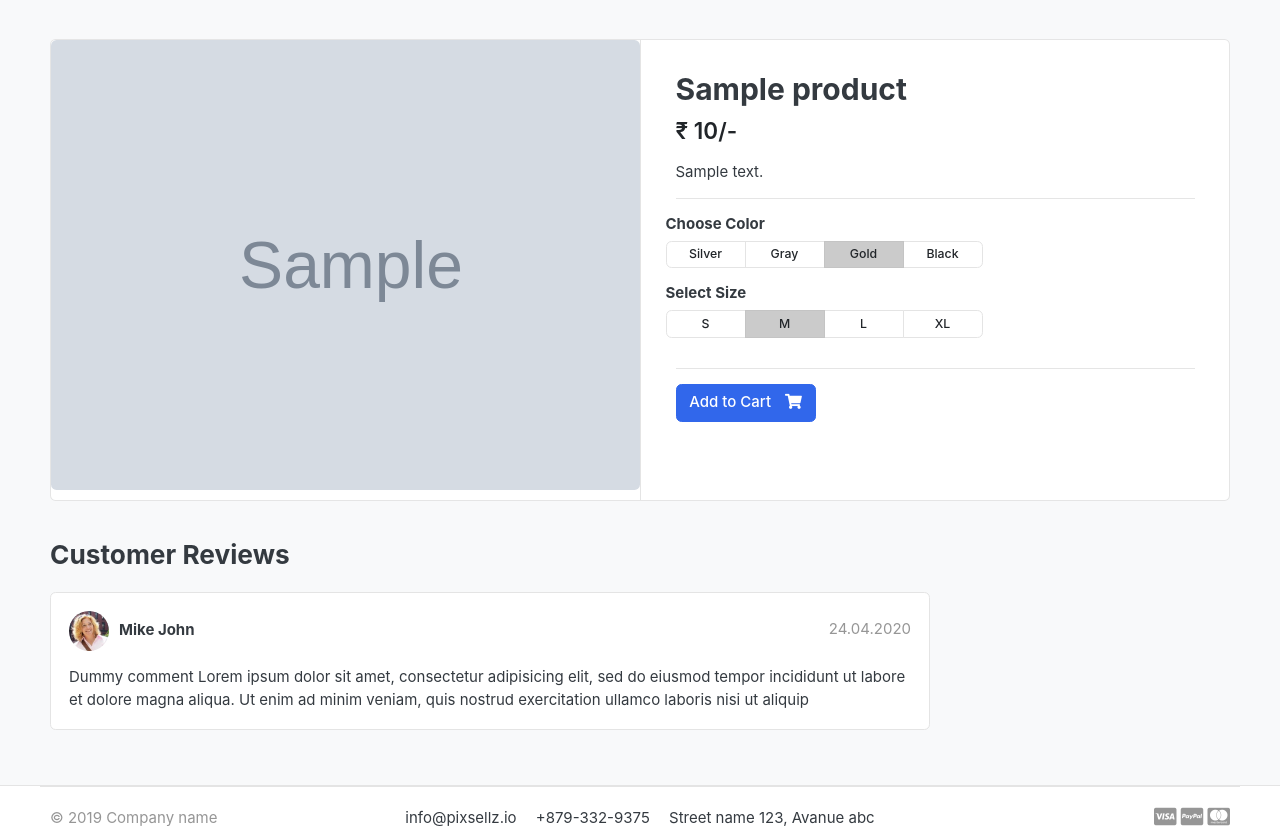
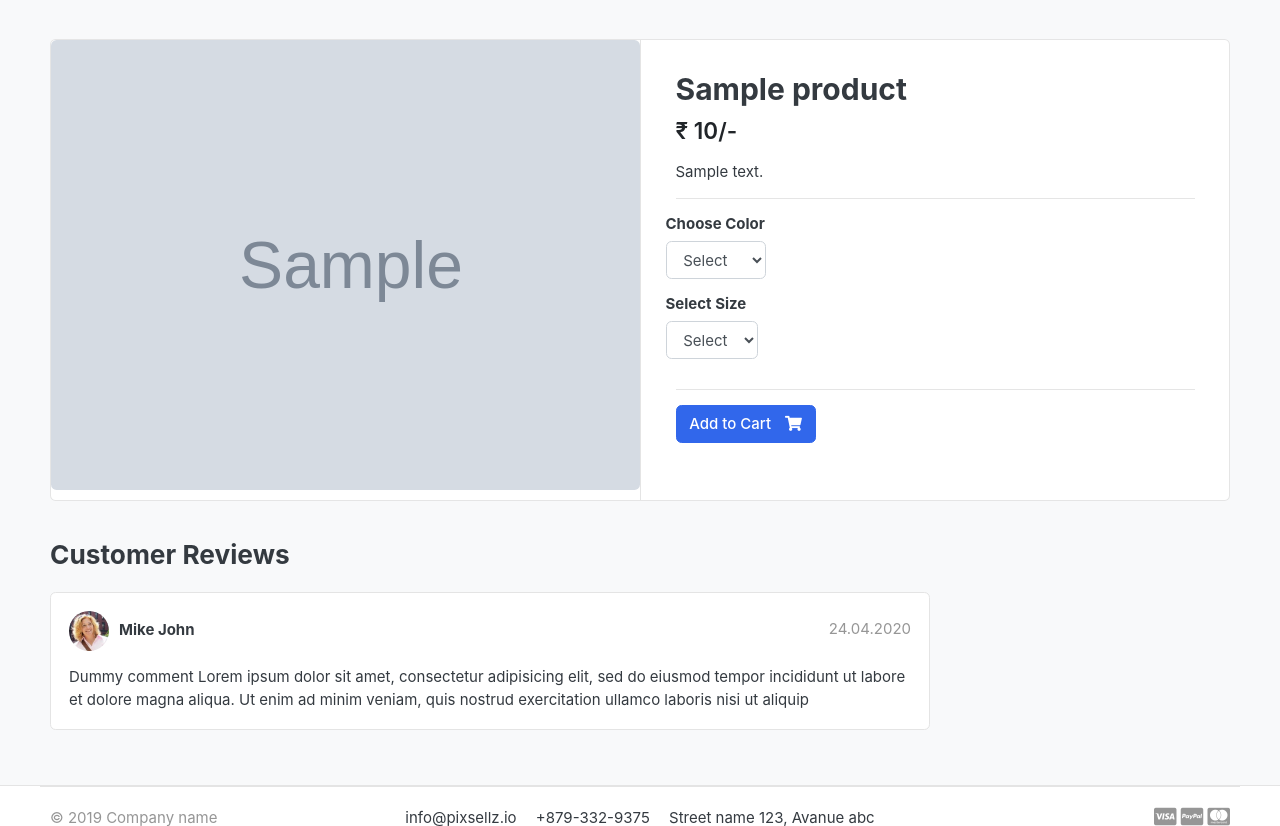
Before and after one commit to hermancoutinho/pet-nut-ecom-dev-django, a Django app: a page that uses templates/store/product_detail.html in a window 1280 px wide. Shown: the part 119-945 px from the top of the page. Run offline with Django 4.2, Linux system fonts and the light colour scheme; tables that the repository leaves empty hold one stand-in row (values such as "Sample post"); grey boxes marked "Sample" are stand-in pictures; some libraries are stand-ins or nearby versions; some web fonts are replaced.

Commit message:
store and cart functionality

```diff
--- a/cart/models.py
+++ b/cart/models.py
@@ -1,6 +1,6 @@
 from unittest.util import _MAX_LENGTH
 from django.db import models
-from store.models import Product
+from store.models import Product, Variation
 
 # Create your models here.
 
@@ -14,6 +14,7 @@
 
 class CartItem(models.Model):
     product     = models.ForeignKey(Product, on_delete=models.CASCADE)
+    variations = models.ManyToManyField(Variation, blank=True)
     cart        = models.ForeignKey(Cart, on_delete=models.CASCADE)
     quantity    = models.IntegerField()
     is_active   = models.BooleanField(default=True)
@@ -22,5 +23,5 @@
         return self.product.price * self.quantity
 
 
-    def __str__(self):
+    def __unicode__(self):
         return self.product
--- a/cart/urls.py
+++ b/cart/urls.py
@@ -4,6 +4,6 @@
 urlpatterns = [
     path('', views.cart, name='cart'),
     path('add_cart/<int:product_id>/', views.add_cart, name='add_cart'),
-    path('remove_cart/<int:product_id>/', views.remove_cart, name='remove_cart'),
-    path('remove_cart_item/<int:product_id>/', views.remove_cart_item, name='remove_cart_item'),
+    path('remove_cart/<int:product_id>/<int:cart_item_id>/', views.remove_cart, name='remove_cart'),
+    path('remove_cart_item/<int:product_id>/<int:cart_item_id>/', views.remove_cart_item, name='remove_cart_item'),
 ]
--- a/cart/views.py
+++ b/cart/views.py
@@ -1,7 +1,8 @@
+from statistics import quantiles
 from django.http import HttpResponse
 from django.core.exceptions import ObjectDoesNotExist
 from django.shortcuts import get_object_or_404, render, redirect
-from store.models import Product
+from store.models import Product, Variation
 from .models import Cart, CartItem
 
 from django.http import HttpResponse
@@ -18,6 +19,19 @@
 
 def add_cart(request, product_id):
     product = Product.objects.get(id=product_id) # this will get the product
+    product_variation = []
+
+    if request.method == 'POST':
+        for item in request.POST:
+            key = item
+            value = request.POST[key]
+
+            try:
+                variation = Variation.objects.get(product=product, variation_category__iexact=key, variation_value__iexact=value)
+                product_variation.append(variation)
+            except:
+                pass
+
     try:
         cart = Cart.objects.get(cart_id=_cart_id(request)) # get the cart using the cart id using the session key
     except Cart.DoesNotExist:
@@ -26,40 +40,71 @@
         )
     cart.save()
 
-    try:
-        cart_item = CartItem.objects.get(product=product, cart=cart)
-        cart_item.quantity += 1     # cart_item.quantity = cart_item.quantity + 1
-        cart_item.save()
-    except CartItem.DoesNotExist:
+    is_cart_item_exists = CartItem.objects.filter(product=product, cart=cart).exists()
+    if is_cart_item_exists:
+        cart_item = CartItem.objects.filter(product=product, cart=cart)
+        # exisiting variations
+        # current variations
+        # cart item id
+        ex_var_list = [] # variation list of cart item already present
+        id = [] # list of cart item id to used it belows
+        for item in cart_item:
+            existing_variation = item.variations.all()
+            ex_var_list.append(list(existing_variation))
+            id.append(item.id)
+
+        # print(ex_var_list)
+
+        if product_variation in ex_var_list:
+            # increase the car item quantiy
+            index = ex_var_list.index(product_variation)
+            item_id = id[index]
+            item = CartItem.objects.get(product=product, id=item_id)
+            item.quantity += 1
+            item.save()
+        else:
+            # create a new cart item
+            item = CartItem.objects.create(product=product, quantity=1, cart=cart)
+            if len(product_variation) > 0:
+                item.variations.clear()
+                item.variations.add(*product_variation)
+            item.save()
+    else:
         cart_item = CartItem.objects.create(
             product = product,
             quantity = 1,
             cart = cart,
         )
+        if len(product_variation) > 0:
+            cart_item.variations.clear()
+            cart_item.variations.add(*product_variation)
         cart_item.save()
     return redirect('cart')
 
 
 
-def remove_cart(request, product_id):
+def remove_cart(request, product_id, cart_item_id):
     cart = Cart.objects.get(cart_id=_cart_id(request))
     product = get_object_or_404(Product, id=product_id)
-    cart_item = CartItem.objects.get(product=product, cart=cart)
+    try:
+        cart_item = CartItem.objects.get(product=product, cart=cart, id=cart_item_id)
 
-    if cart_item.quantity > 1:
-        cart_item.quantity -= 1
-        cart_item.save()
-    else:
-        cart_item.delete()
+        if cart_item.quantity > 1:
+            cart_item.quantity -= 1
+            cart_item.save()
+        else:
+            cart_item.delete()
+    except:
+        pass
 
     return redirect('cart')
 
 
 
-def remove_cart_item(request, product_id):
+def remove_cart_item(request, product_id, cart_item_id):
     cart = Cart.objects.get(cart_id=_cart_id(request))
     product = get_object_or_404(Product, id=product_id)
-    cart_item = CartItem.objects.get(product=product, cart=cart)
+    cart_item = CartItem.objects.get(product=product, cart=cart, id=cart_item_id)
     cart_item.delete()
     return redirect('cart')
 
--- a/store/models.py
+++ b/store/models.py
@@ -1,3 +1,4 @@
+from tkinter import CASCADE
 from django.db import models
 from django.urls import reverse
 from category.models import Category
@@ -21,3 +22,32 @@
 
     def __str__(self):
         return self.product_name
+
+
+# This manager class splits the colors and sizes
+class VariationManager(models.Manager):
+    def colors(self):
+        return super(VariationManager, self).filter(variation_category='color', is_active=True)
+
+    def sizes(self):
+        return super(VariationManager, self).filter(variation_category='size', is_active=True)
+
+
+
+variation_category_choice = (
+    ('color', 'color'),
+    ('size', 'size'),
+)
+
+
+class Variation(models.Model):
+    product = models.ForeignKey(Product, on_delete=models.CASCADE)
+    variation_category = models.CharField(max_length=100, choices=variation_category_choice)
+    variation_value = models.CharField(max_length=100)
+    is_active = models.BooleanField(default=True)
+    created_date = models.DateTimeField(auto_now=True)
+
+    objects = VariationManager()
+
+    def __str__(self):
+        return self.variation_value
--- a/templates/store/product_detail.html
+++ b/templates/store/product_detail.html
@@ -19,6 +19,9 @@
     </article> <!-- gallery-wrap .end// -->
             </aside>
             <main class="col-md-6 border-left">
+
+    <form action="{% url 'add_cart' single_product.id %}" method="POST">
+      {% csrf_token %}
       <article class="content-body">
 
         <h2 class="title">{{ single_product.product_name }}</h2>
@@ -34,54 +37,33 @@
           <div class="row">
             <div class="item-option-select">
               <h6>Choose Color</h6>
-                <div class="btn-group btn-group-sm btn-group-toggle" data-toggle="buttons">
-                  <label class="btn btn-light">
-                    <input type="radio" name="radio_color"> Silver
-                  </label>
-                  <label class="btn btn-light">
-                    <input type="radio" name="radio_color" > Gray
-                  </label>
-                  <label class="btn btn-light active">
-                    <input type="radio" name="radio_color checked"> Gold
-                  </label>
-                  <label class="btn btn-light">
-                    <input type="radio" name="radio_color"> Black
-                  </label>
-                </div>
+                  <select name="color" class="form-control" required>
+                    <option value="" disabled selected>Select</option>
+                    {% for i in single_product.variation_set.colors %}
+                      <option value="{{i.variation_value | lower}}">{{i.variation_value | capfirst}}</option>
+                    {% endfor %}
+                  </select>
             </div>
           </div> <!-- row.// -->
           <div class="row">
               <div class="item-option-select">
                 <h6>Select Size</h6>
-                <div class="btn-group btn-group-sm btn-group-toggle" data-toggle="buttons">
-                  <label class="btn btn-light">
-                    <input type="radio" name="radio_color"> S
-                  </label>
-                  <label class="btn btn-light active">
-                    <input type="radio" name="radio_color" checked> M
-                  </label>
-                  <label class="btn btn-light">
-                    <input type="radio" name="radio_color"> L
-                  </label>
-                  <label class="btn btn-light">
-                    <input type="radio" name="radio_color"> XL
-                  </label>
-                </div>
+                  <select name="size" id="" class="form-control" required>
+                    <option value="" disabled selected>Select</option>
+                    {% for i in single_product.variation_set.sizes %}
+                      <option value="{{i.variation_value | lower }}">{{i.variation_value | capfirst }}</option>
+                    {% endfor %}
+                  </select>
                 </div>
           </div> <!-- row.// -->
           <hr>
           {% if single_product.stock <= 0 %}
             <h5 class='text-danger'>Out of Stock</h5>
           {% else %}
-          {%if in_cart %}
-            <!--if the product is inside the cart then-->
-            <a href="#" class="btn  btn-success"> <span class="text">Added to cart</span> <i class="fas fa-check"></i>  </a>
-            <a href="{% url 'cart' %}" class="btn  btn-outline-primary"> <span class="text">View Cart</span> <i class="fas fa-eye"></i>  </a>
-          {% else %}
-            <a href="{% url 'add_cart' single_product.id %}" class="btn  btn-primary"> <span class="text">Add to Cart</span> <i class="fas fa-shopping-cart"></i>  </a>
-          {% endif %}
+            <button type="submit"  class="btn  btn-primary"> <span class="text">Add to Cart</span> <i class="fas fa-shopping-cart"></i></button>
           {% endif %}
           </article> <!-- product-info-aside .// -->
+    </form>
             </main> <!-- col.// -->
         </div> <!-- row.// -->
     </div> <!-- card.// -->
```
Also changed, not shown: cart/admin.py (+9 -3 lines), store/admin.py (+7 -1 lines), templates/store/cart.html (+16 -4 lines), cart/migrations/0002_cartitem_variations.py (added), store/migrations/0002_variation.py (added). Lines whose indentation alone changed are shown as unchanged.
